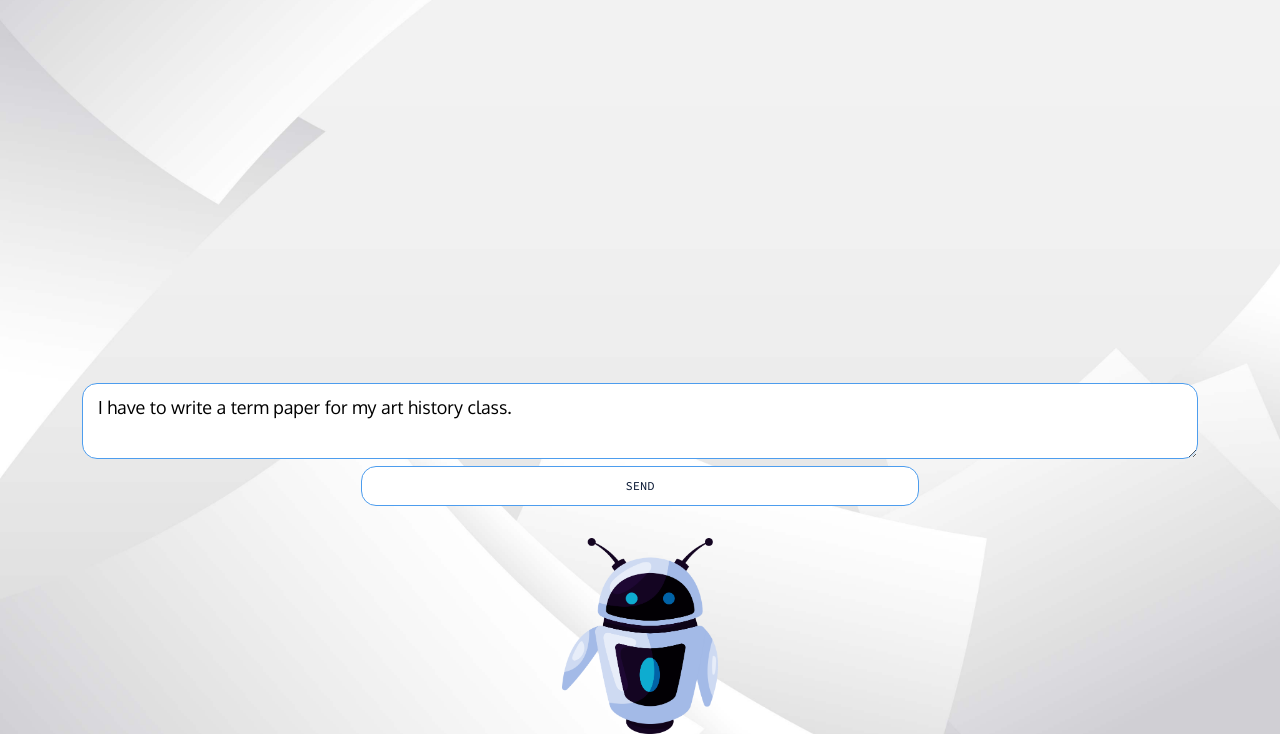
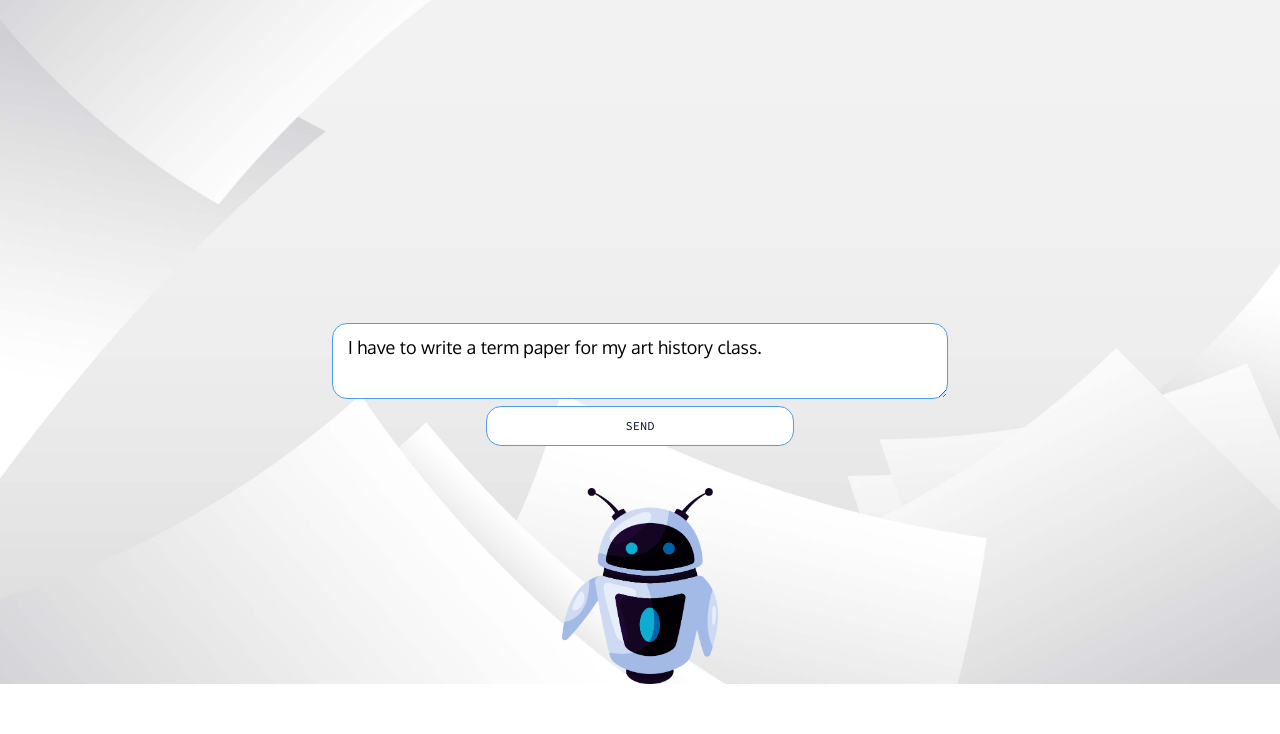
Before and after one commit to mchartkoff/ai_dakota, a website: page client/chat.html in a window 1280 px wide. Shown: the part 116-850 px from the top of the page. After the commit the page ends 800 px from the top, so only its background shows below. Drawn offline with nearby package versions, Linux system fonts and the light colour scheme.

Commit message:
cleanup and standardise HTML/CSS

```diff
--- a/client/chat.html
+++ b/client/chat.html
@@ -17,12 +17,13 @@
 </head>
 
 <body class="background">
-    <div class="container">
+    <div class="container-fluid chat">
+
         <nav>
             <img src="../images/hamburger-menu-more-svgrepo-com.svg" class="nav">
         </nav>
 
-        <div class="chatarea col-12">
+        <div class="chatarea">
             <div class="text-bubble center">
 
             </div>
@@ -36,7 +37,7 @@
 
         </div>
 
-        <div class="robot col-12 center text-center">
+        <div class="robot center text-center">
 
             <img src="../images/robot2.png" class="big-robot" alt="Dakota Robot chat" />
 
--- a/client/script.js
+++ b/client/script.js
@@ -4,8 +4,8 @@
 let botTextNumber = 0;
 let humanTextNumber = 0;
 
-const chatInput = document.querySelector(".container .chatarea textarea")
-const chatBtn = document.querySelector(".container .chatarea .btn")
+const chatInput = document.querySelector(".container-fluid.chat .chatarea textarea")
+const chatBtn = document.querySelector(".container-fluid.chat .chatarea .btn")
 
 
 /*******CHAT Listeners*******/
--- a/client/styles.css
+++ b/client/styles.css
@@ -34,14 +34,7 @@ User font: Oxygen
 
 }
 
-@media (min-width: 800px) {
-    :root {
-        --fs-h1: 4rem;
-        --fs-h2: 3rem;
-        --fs-h3: 1.5rem;
-        --fs-body: 1.125rem;
-    }
-}
+
 
 html{
     height:100%;
@@ -58,7 +51,7 @@ body{
     background-size: cover;
 }
 
-.container {
+.container, .container-fluid  {
     display: flex;
     flex-direction: column;
     align-items: stretch;
@@ -67,15 +60,6 @@ body{
     margin: auto;
 }
 
-.content {
-    display: flex;
-    flex-direction: column;
-    margin: auto 0;
-    max-width: 400px;
-    text-align: justify;
-    align-items: center;
-    justify-content: center;
-}
 
 
 h2 {
@@ -109,6 +93,9 @@ nav {
 
 .big-robot {
     height: 350px;
+    width: auto;
+    max-width: max-content;
+    margin: 0 auto;
 }
 
 .small-robot {
@@ -150,7 +137,7 @@ h2 {
 .dakota-msg {
     border-radius: 15px;
     background-color: var(--clr-graycthru);
-    width: 400px;
+
 }
 
 
@@ -234,37 +221,35 @@ h2 {
     margin: 10px
 
 }
- .container{
-    height: 100%;
-}
 
-.container > div:first-child{
+
+.container-fluid.chat > nav{
     height: 50px;
 }
 
-.container > div:nth-child(2){
-    height: calc(100% - 246px);
+.container-fluid.chat > div:nth-child(2){
+    height: calc(100vh - 246px);
 }
 
-.container > div:last-child{
+.container-fluid.chat > div:last-child{
     height: 96px;
 }
 
-.container > .chatarea > div:first-child{
+.container-fluid.chat > .chatarea > div:first-child{
     height:68%;
     margin-bottom:2%;
 }
 
-.container > .chatarea > div:last-child{
+.container-fluid.chat > .chatarea > div:last-child{
     height:25%;
     margin-bottom:5%;
 }
 
-.container > .chatarea textarea{
+.container-fluid.chat > .chatarea textarea{
     height:calc(100%-90px);
 }
 
-.container > .chatarea button{
+.container-fluid.chat > .chatarea button{
     width:50%;
 }
 
@@ -298,3 +283,16 @@ h2 {
     }
 
 }
+
+@media (min-width: 800px) {
+    :root {
+        --fs-h1: 4rem;
+        --fs-h2: 3rem;
+        --fs-h3: 1.5rem;
+        --fs-body: 1.125rem;
+    }
+
+    .container-fluid{
+        max-width: 50%;
+    }
+}
```
Also changed, not shown: client/index.html (+3 -3 lines), client/schedule.html (+1 -1 lines).
